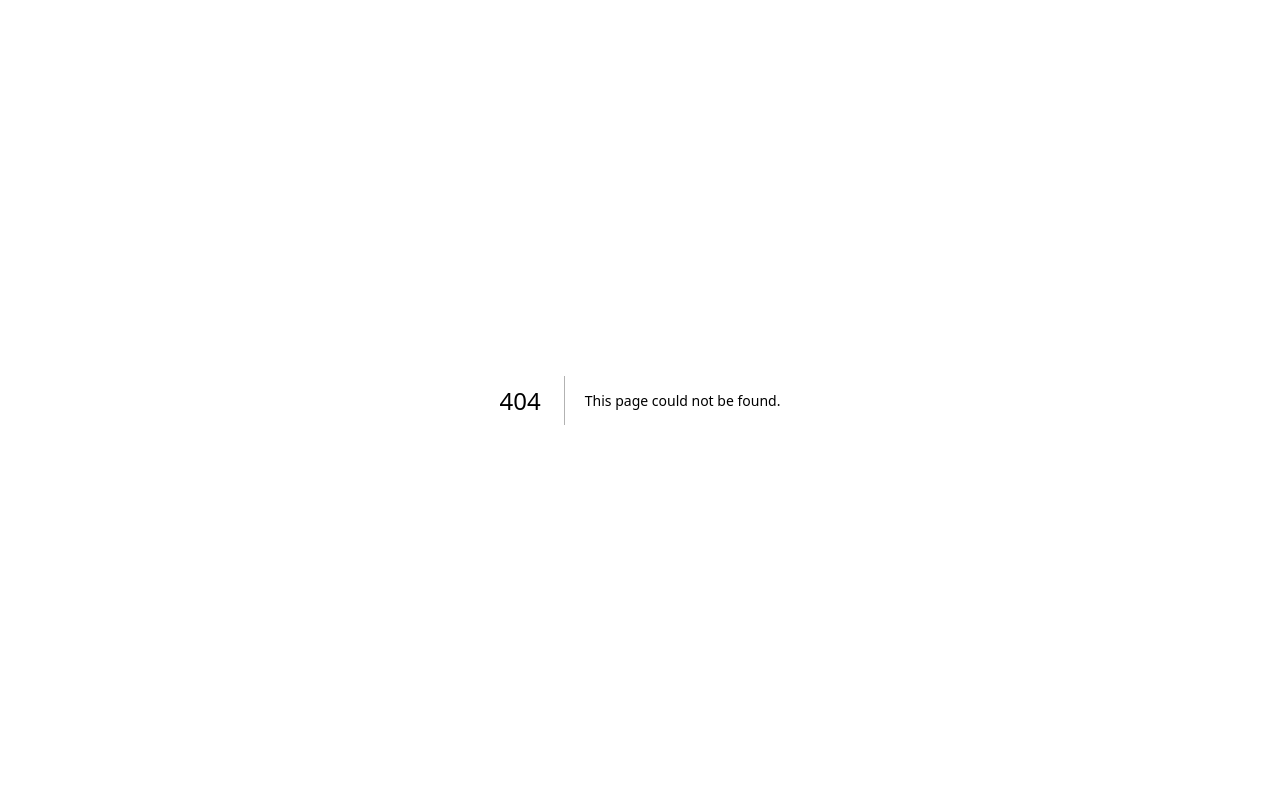
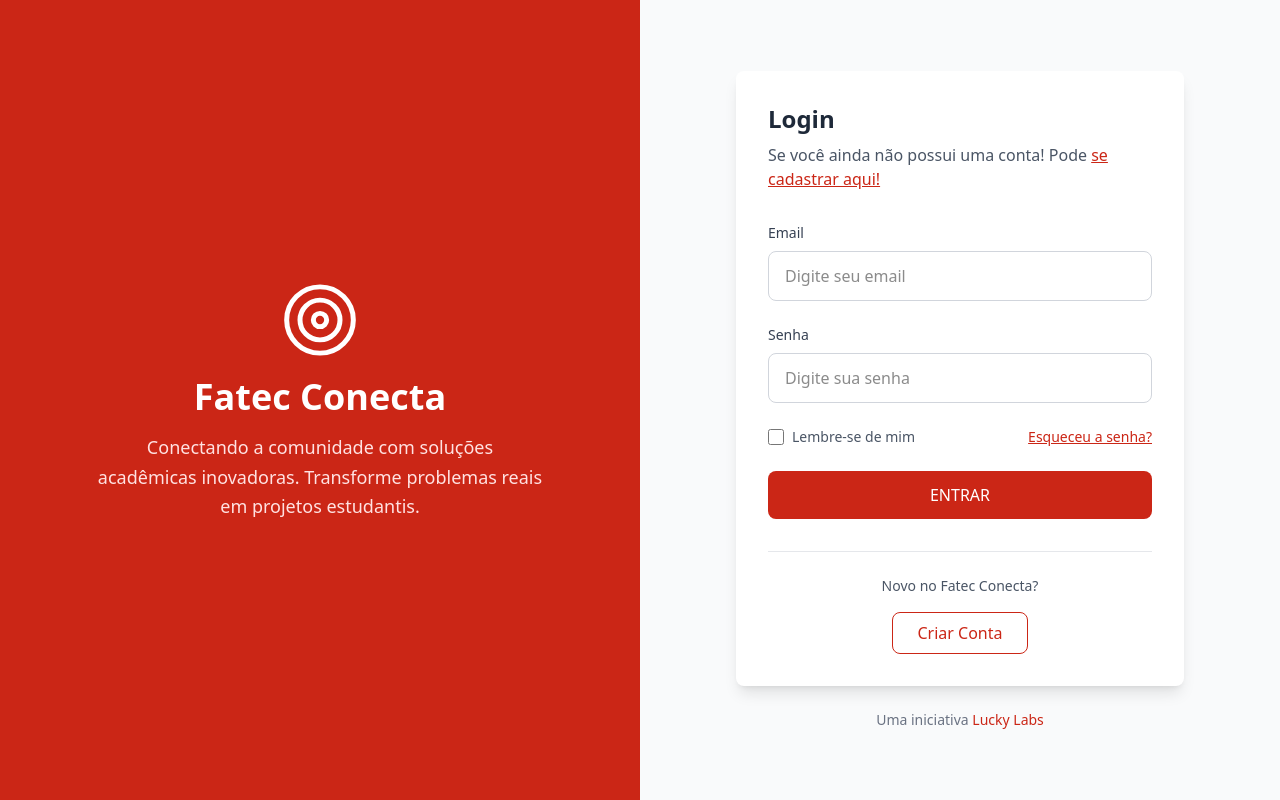
Before and after one commit to LuckyLabs-Fatec/conecta-fatec, a Next.js app: page /login in a window 1280 px wide. Before the commit this address had no page. Built offline with nearby package versions, Linux system fonts and the light colour scheme.

Commit message:
Add LoginPage and LoginAside components with Storybook stories for login functionality

```diff
--- /dev/null
+++ b/src/app/login/page.tsx
@@ -0,0 +1,96 @@
+'use client';
+import { Field } from "@base-ui-components/react/field"
+import { Form } from "@base-ui-components/react/form"
+import { LoginAside } from "@/components/LoginAside"
+
+export default function LoginPage () {
+    return (
+        <main className="flex min-h-screen">
+            <LoginAside />
+            <section className="w-full md:w-1/2 flex items-center justify-center p-8 bg-gray-50">
+                <div className="w-full max-w-md">
+                    <div className="bg-white rounded-lg shadow-lg p-8">
+                        <header className="mb-8">
+                            <h2 className="text-2xl font-bold text-gray-800 mb-2">Login</h2>
+                            <p className="text-gray-600">
+                                Se você ainda não possui uma conta! Pode{' '}
+                                <a href="/cadastro" className="text-[#CB2616] hover:text-red-700 font-medium underline">
+                                    se cadastrar aqui!
+                                </a>
+                            </p>
+                        </header>
+
+                        <Form className="flex flex-col gap-6">
+                            <Field.Root className="flex flex-col gap-2">
+                                <Field.Label htmlFor="email" className="text-sm font-medium text-gray-700">
+                                    Email
+                                </Field.Label>
+                                <Field.Control
+                                    type="email"
+                                    id="email"
+                                    name="email"
+                                    placeholder="Digite seu email"
+                                    required
+                                    className="w-full px-4 py-3 border border-gray-300 rounded-lg focus:ring-2 focus:ring-[#CB2616] focus:border-[#CB2616] outline-none transition-colors"
+                                />
+                            </Field.Root>
+
+                            <Field.Root className="flex flex-col gap-2">
+                                <Field.Label htmlFor="password" className="text-sm font-medium text-gray-700">
+                                    Senha
+                                </Field.Label>
+                                <Field.Control
+                                    type="password"
+                                    id="password"
+                                    name="password"
+                                    placeholder="Digite sua senha"
+                                    required
+                                    className="w-full px-4 py-3 border border-gray-300 rounded-lg focus:ring-2 focus:ring-[#CB2616] focus:border-[#CB2616] outline-none transition-colors"
+                                />
+                            </Field.Root>
+
+                            <div className="flex items-center justify-between">
+                                <label className="flex items-center">
+                                    <input
+                                        type="checkbox"
+                                        className="h-4 w-4 text-[#CB2616] focus:ring-[#CB2616] border-gray-300 rounded"
+                                    />
+                                    <span className="ml-2 text-sm text-gray-600">Lembre-se de mim</span>
+                                </label>
+                                <a href="/esqueci-senha" className="text-sm text-[#CB2616] hover:text-red-700 underline">
+                                    Esqueceu a senha?
+                                </a>
+                            </div>
+
+                            <button
+                                type="submit"
+                                className="w-full bg-[#CB2616] hover:bg-red-700 text-white font-medium py-3 px-4 rounded-lg transition-colors duration-200 focus:outline-none focus:ring-2 focus:ring-[#CB2616] focus:ring-offset-2"
+                            >
+                                ENTRAR
+                            </button>
+                        </Form>
+
+                        <footer className="mt-8 pt-6 border-t border-gray-200">
+                            <div className="text-center">
+                                <p className="text-sm text-gray-600 mb-4">Novo no Fatec Conecta?</p>
+                                <a
+                                    href="/cadastro"
+                                    className="inline-block px-6 py-2 border border-[#CB2616] text-[#CB2616] rounded-lg hover:bg-red-50 transition-colors font-medium"
+                                >
+                                    Criar Conta
+                                </a>
+                            </div>
+                        </footer>
+                    </div>
+
+                    <div className="mt-6 text-center">
+                        <p className="text-sm text-gray-500">
+                            Uma iniciativa{' '}
+                            <span className="font-medium text-[#CB2616]">Lucky Labs</span>
+                        </p>
+                    </div>
+                </div>
+            </section>
+        </main>
+    )
+}
--- /dev/null
+++ b/src/components/LoginAside.tsx
@@ -0,0 +1,40 @@
+import Image from "next/image";
+
+export interface LoginAsideProps {
+  title?: string;
+  description?: string;
+  logoSrc?: string;
+  logoAlt?: string;
+  logoWidth?: number;
+  logoHeight?: number;
+}
+
+export const LoginAside = ({
+  title = "Fatec Conecta",
+  description = "Conectando a comunidade com soluções acadêmicas inovadoras. Transforme problemas reais em projetos estudantis.",
+  logoSrc = "/logo.svg",
+  logoAlt = "Logo Fatec Conecta",
+  logoWidth = 80,
+  logoHeight = 80
+}: LoginAsideProps) => {
+  return (
+    <aside
+      className="hidden md:flex md:w-1/2 bg-[#CB2616] p-8 h-screen text-white flex-col items-center justify-center gap-6"
+      aria-label="Seção de identidade visual do Fatec Conecta"
+    >
+      <div className="text-center">
+        <Image
+          src={logoSrc}
+          alt={logoAlt}
+          width={logoWidth}
+          height={logoHeight}
+          className="mx-auto mb-4"
+        />
+        <h1 className="text-4xl font-bold mb-4">{title}</h1>
+        <p className="text-red-100 text-lg max-w-md leading-relaxed">
+          {description}
+        </p>
+      </div>
+    </aside>
+  );
+};
```
Also changed, not shown: 1 other file (tests, documents, lock files or other folders).
